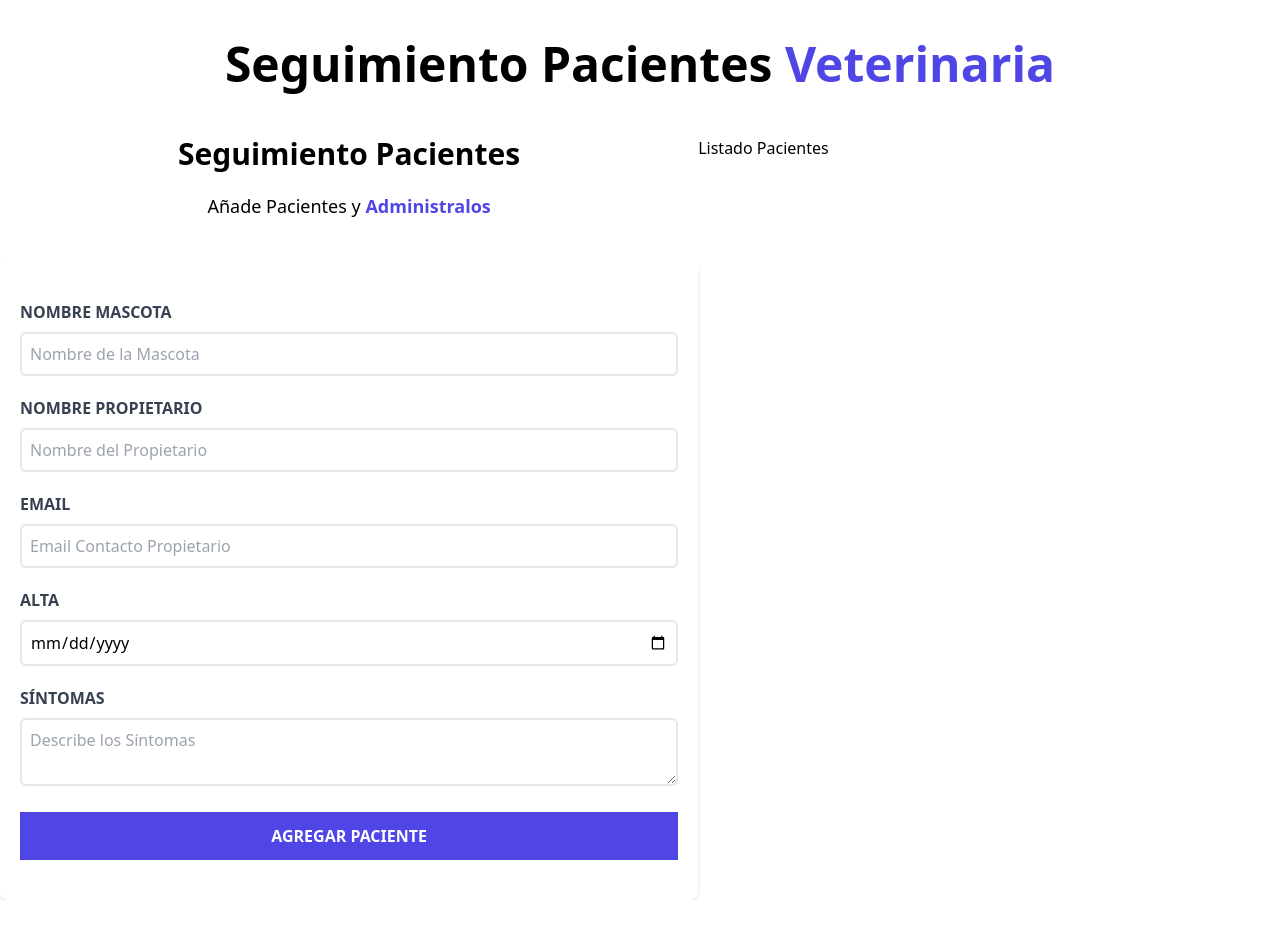
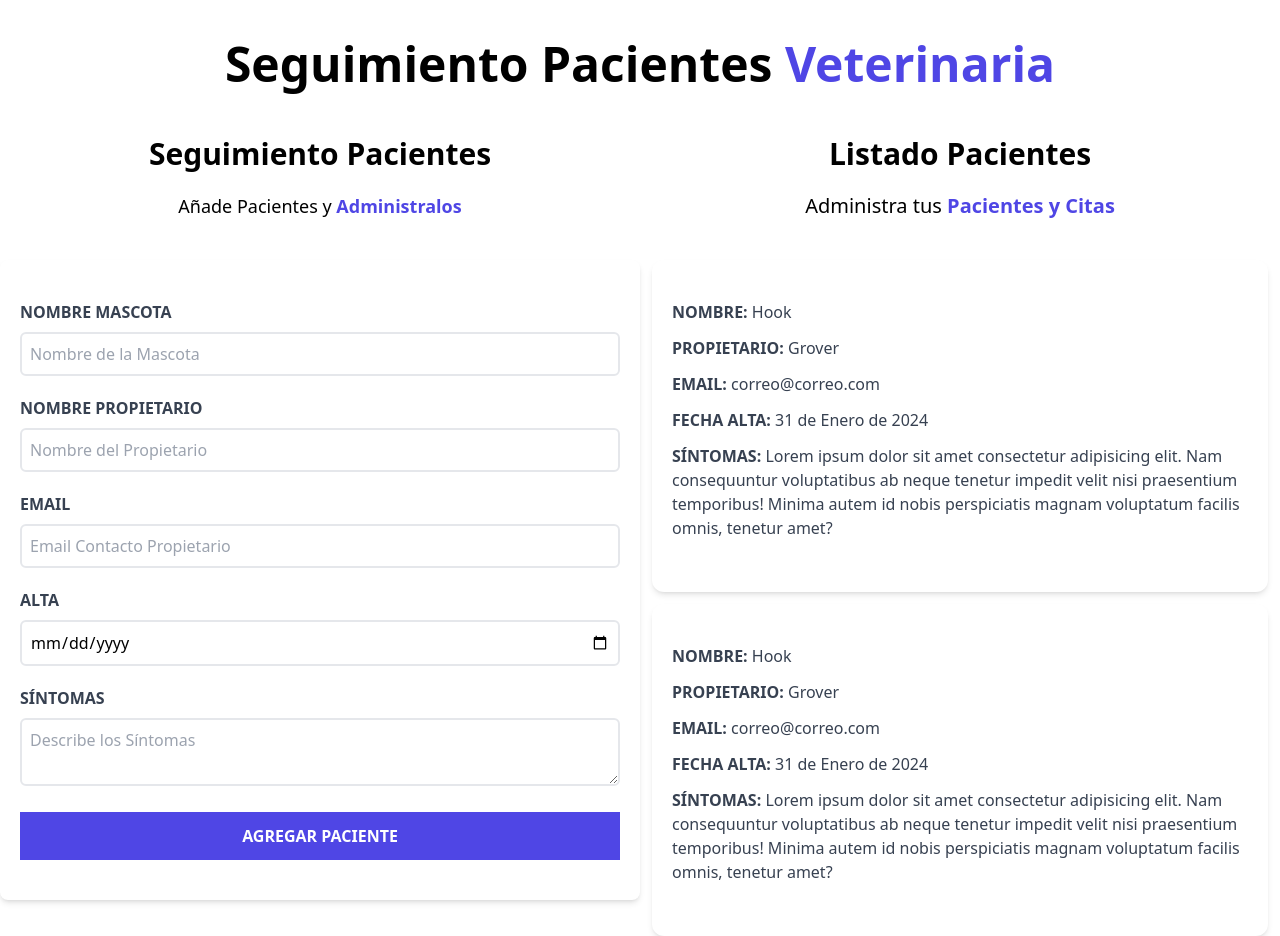
Before and after one commit to Grover1986/Proyectos-React, a React app in the folder projects/01-citas/: page / in a window 1280 px wide. Before the commit the page ends 900 px from the top, so only its background shows below. Built offline with nearby package versions, Linux system fonts and the light colour scheme; the HTML template or start-up script is replaced by a standard one.

Commit message:
feat(projects/01-citas): creando el listado de Pacientes

```diff
--- a/projects/01-citas/src/components/ListadoPacientes.jsx
+++ b/projects/01-citas/src/components/ListadoPacientes.jsx
@@ -1,7 +1,17 @@
+import Paciente from "./Paciente"
+
 function ListadoPacientes() {
    return (
-      <div className='w-1/2'>
-         <h2>Listado Pacientes</h2>
+      <div className='md:w-1/2 lg:w-3/5 md:h-screen overflow-y-scroll mt-7 md:mt-0'>
+         <h2 className='font-black text-3xl text-center'>Listado Pacientes</h2>
+         <p className='text-xl mt-5 mb-10 text-center'>
+            Administra tus {''}
+            <span className='text-indigo-600 font-bold'>Pacientes y Citas</span>
+         </p>
+         <Paciente />
+         <Paciente />
+         <Paciente />
+         <Paciente />
       </div>
    )
 }
--- /dev/null
+++ b/projects/01-citas/src/components/Paciente.jsx
@@ -0,0 +1,24 @@
+const Paciente = () => {
+    return (
+        <div className='m-3 bg-white shadow-md px-5 py-10 rounded-xl'>
+            <p className='font-bold mb-3 text-gray-700 uppercase'>Nombre: {''}
+                <span className='font-normal normal-case'>Hook</span>
+            </p>
+            <p className='font-bold mb-3 text-gray-700 uppercase'>Propietario: {''}
+                <span className='font-normal normal-case'>Grover</span>
+            </p>
+            <p className='font-bold mb-3 text-gray-700 uppercase'>Email: {''}
+                <span className='font-normal normal-case'>correo@correo.com</span>
+            </p>
+            <p className='font-bold mb-3 text-gray-700 uppercase'>Fecha Alta: {''}
+                <span className='font-normal normal-case'>31 de Enero de 2024</span>
+            </p>
+            <p className='font-bold mb-3 text-gray-700 uppercase'>Síntomas: {''}
+                <span className='font-normal normal-case'>Lorem ipsum dolor sit amet consectetur adipisicing elit. Nam consequuntur voluptatibus ab neque tenetur impedit
+                    velit nisi praesentium temporibus! Minima autem id nobis perspiciatis magnam voluptatum facilis omnis, tenetur amet?</span>
+            </p>
+        </div>
+    );
+}
+
+export default Paciente
```
